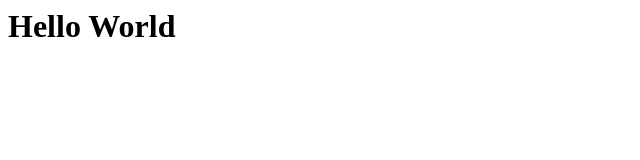
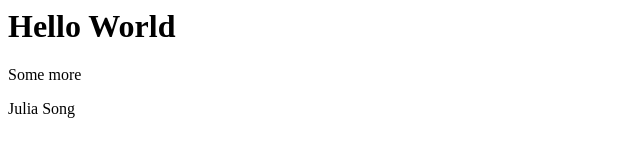
Before and after one commit to MichaelRea-NZ/test_demo, a plain HTML site: page index.html in a window 1280 px wide. Shown: the whole page, without its empty margins (0-640 px from the left). Drawn offline with Linux system fonts and the light colour scheme.

Commit message:
Add readme.md and update index.html

```diff
--- a/index.html
+++ b/index.html
@@ -1,3 +1,4 @@
 <div>
     <h1>Hello World</h1>
-</div>
+    <p>Some more</p>
+</div>Julia Song
```
Also changed, not shown: 1 other file.
